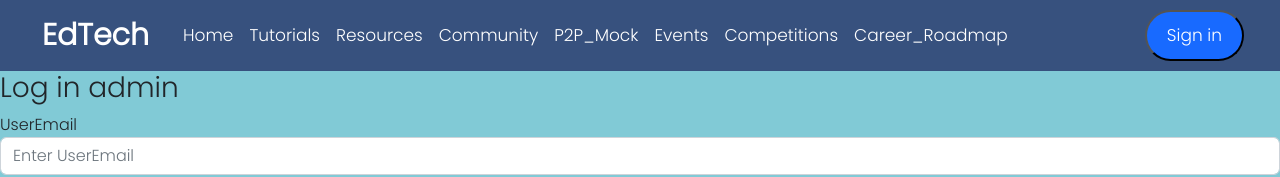
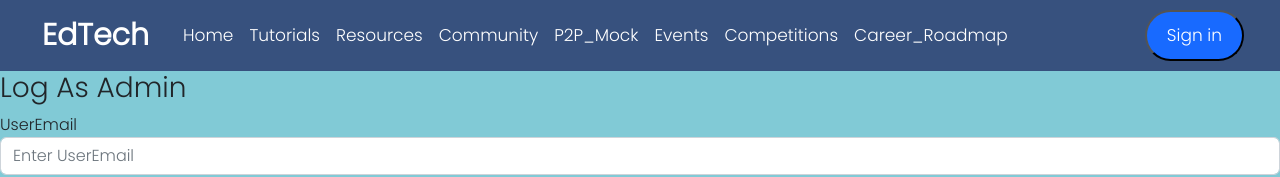
Before and after one commit to dev9ktms/edtechAdmin, a React (Create React App) app: page /admin/login in a window 1280 px wide. Shown: the top 177 px of the page. Built offline with nearby package versions, Linux system fonts and the light colour scheme; no server answers.

Commit message:
Update login.js

```diff
--- a/src/componets/admin/login.js
+++ b/src/componets/admin/login.js
@@ -48,7 +48,7 @@ const Login = () => {
         <>
             <Nav />
             <form method="POST" onSubmit={handleSubmit}>
-                <h3>Log in admin</h3>
+                <h3>Log As Admin</h3>
 
                 <div className="mb-3">
                     <label>UserEmail</label>
```
